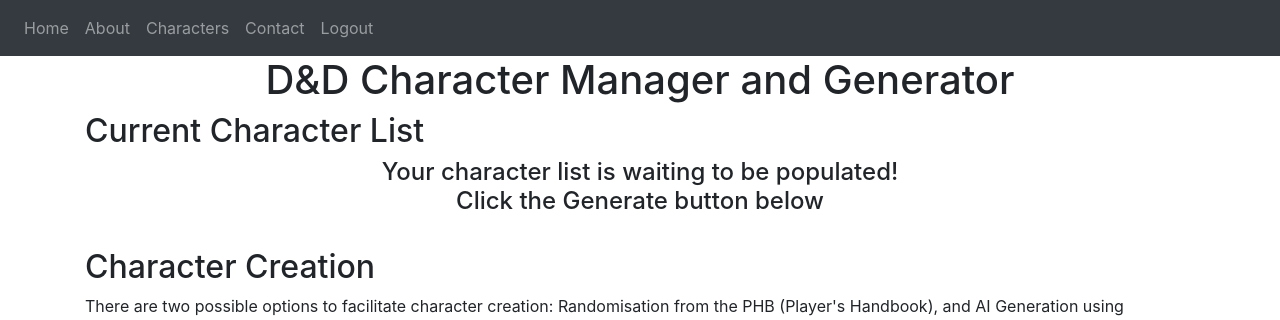
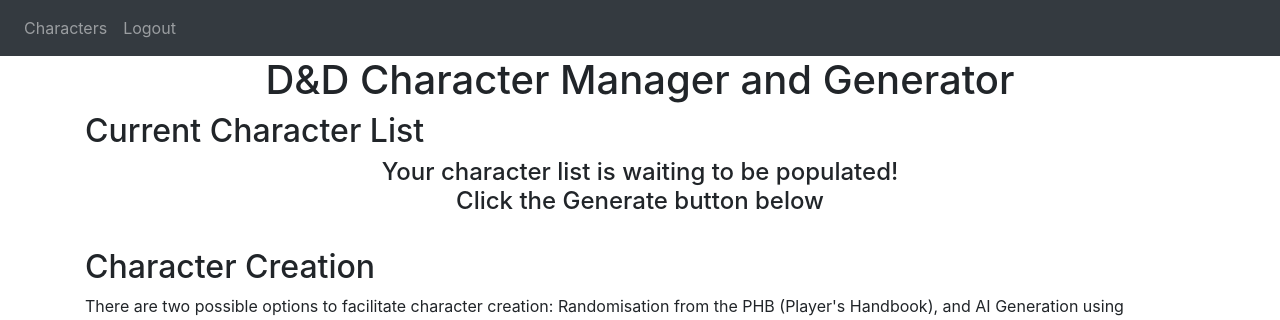
Before and after one commit to Grandmaster12/cp-heroku, a Flask app: page /generator in a window 1280 px wide. Shown: the top 320 px of the page. Run offline with Flask 2, Linux system fonts and the light colour scheme; the visitor is signed in with stand-in values (Sample User, id 1); data comes from the database, SQL or seed files in the repository; data that the repository does not hold is empty; some libraries are stand-ins or nearby versions.

Commit message:
Deleted home, contact, and about pages. Also updated api key to environment variable for local testing

```diff
--- a/CP_func.py
+++ b/CP_func.py
@@ -1,6 +1,12 @@
 # code file that imports the pre-written data, runs the randomiser, and makes the OpenAI calls
 import random, re, openai, os
-openai.api_key = os.getenv("openai_api_key")
+from dotenv import load_dotenv
+
+if os.getenv("openai_api_key"):
+    openai.api_key = os.getenv("openai_api_key")
+else:
+    load_dotenv()
+    openai.api_key = os.getenv("API_KEY")
 
 # file names
 files = ["classes", "races", "backgrounds", "subraces", "subclasses", "personalities", "moods"]
--- a/app.py
+++ b/app.py
@@ -3,4 +3,4 @@ from website import create_app
 # creating and running the app
 CP = create_app()
 if __name__ == "__main__":
-    CP.run()
+    CP.run(port=5000)
--- a/website/templates/base.html
+++ b/website/templates/base.html
@@ -35,10 +35,7 @@
         </button>
         <div class="collapse navbar-collapse" id="navbar">
             <div class="navbar-nav">
-                <a class="nav-item nav-link" id="home" href="/">Home</a>
-                <a class="nav-item nav-link" id="home" href="/about">About</a>
                 <a class="nav-item nav-link" id="home" href="/generator">Characters</a>
-                <a class="nav-item nav-link" id="home" href="/contact">Contact</a>
                 {% if user.is_authenticated %}
                 <a class="nav-item nav-link" id="logout" href="/logout">Logout</a>
                 {% else %}
--- a/website/views.py
+++ b/website/views.py
@@ -11,15 +11,7 @@ views = Blueprint("views", __name__)
 # these first three pages will be fairly static and won't change much
 @views.route("/")
 def home():
-    return render_template("home.html", user=current_user)
-
-@views.route("/about")
-def about():
-    return render_template("about.html", user=current_user)
-
-@views.route("/contact")
-def contact():
-    return render_template("contact.html", user=current_user)
+    return redirect(url_for("views.generate"))
 
 # generate characters using the pre-added information, from the PHB and the motivations, personalities, and moods.
 @views.route("/generator", methods=["POST", "GET"])
```
Also changed, not shown: website/templates/about.html (deleted, +0 -14 lines), website/templates/contact.html (deleted, +0 -12 lines), website/templates/home.html (deleted, +0 -11 lines).
